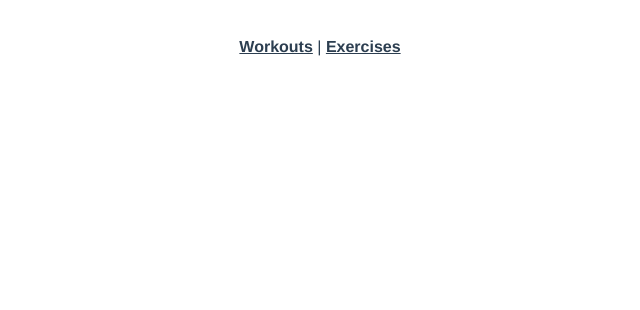
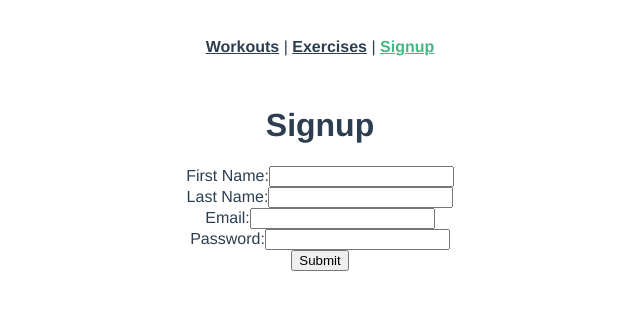
Before and after one commit to travisaknight/capstone_frontend, a Vue app: page /signup in a window 1280 px wide. Shown: the top 310 px of the page, without its empty margins (320-960 px from the left). Built offline with nearby package versions, Linux system fonts and the light colour scheme.

Commit message:
Edit Signup.vue to take in required params

```diff
--- a/src/App.vue
+++ b/src/App.vue
@@ -4,6 +4,8 @@
       <router-link to="/">Workouts</router-link>
       |
       <router-link to="/exercises">Exercises</router-link>
+      |
+      <router-link to="/signup">Signup</router-link>
     </div>
     <router-view />
   </div>
--- a/src/router.js
+++ b/src/router.js
@@ -2,6 +2,7 @@ import Vue from "vue";
 import Router from "vue-router";
 import WorkoutIndex from "./views/WorkoutIndex.vue";
 import ExerciseIndex from "./views/ExerciseIndex.vue";
+import Signup from "./views/Signup.vue";
 
 Vue.use(Router);
 
@@ -18,6 +19,11 @@ export default new Router({
       path: "/exercises",
       name: "exercises",
       component: ExerciseIndex
+    },
+    {
+      path: "/signup",
+      name: "signup",
+      component: Signup
     }
   ]
 });
--- a/src/views/Signup.vue
+++ b/src/views/Signup.vue
@@ -7,8 +7,12 @@
           <li class="text-danger" v-for="error in errors">{{ error }}</li>
         </ul>
         <div class="form-group">
-          <label>Name:</label>
-          <input type="text" class="form-control" v-model="name" />
+          <label>First Name:</label>
+          <input type="text" class="form-control" v-model="firstName" />
+        </div>
+        <div class="form-group">
+          <label>Last Name:</label>
+          <input type="text" class="form-control" v-model="lastName" />
         </div>
         <div class="form-group">
           <label>Email:</label>
@@ -18,10 +22,10 @@
           <label>Password:</label>
           <input type="password" class="form-control" v-model="password" />
         </div>
-        <div class="form-group">
+        <!-- <div class="form-group">
           <label>Password confirmation:</label>
           <input type="password" class="form-control" v-model="passwordConfirmation" />
-        </div>
+        </div> -->
         <input type="submit" class="btn btn-primary" value="Submit" />
       </form>
     </div>
@@ -34,19 +38,20 @@ import axios from "axios";
 export default {
   data: function() {
     return {
-      name: "",
+      firstName: "",
+      lastName: "",
       email: "",
       password: "",
-      passwordConfirmation: "",
       errors: []
     };
   },
   methods: {
     submit: function() {
       var params = {
+        first_name: this.firstName,
+        last_name: this.lastName,
         email: this.email,
-        password: this.password,
-        password_confirmation: this.passwordConfirmation
+        password: this.password
       };
       axios
         .post("/api/users", params)
```
